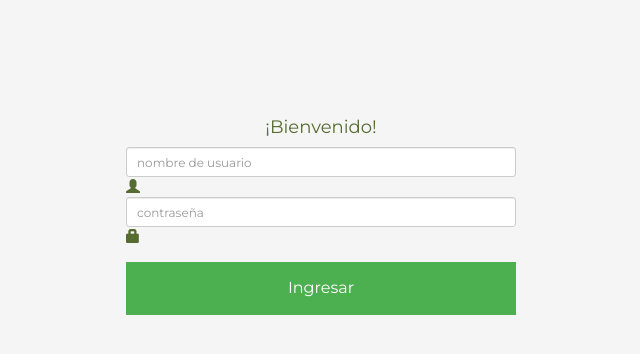
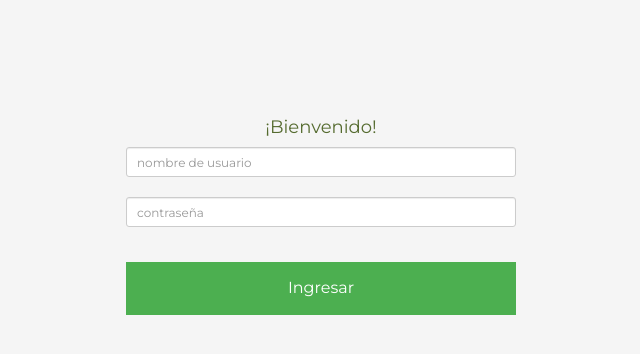
Before and after one commit to Volderpayoda/legal-back, a website: page public/index.html at #!/login in a window 1280 px wide. Shown: the full height of the page, 319-959 px from the left. Drawn offline with nearby package versions, Linux system fonts and the light colour scheme; no server answers.

Commit message:
sin candado

```diff
--- a/public/templates/login.html
+++ b/public/templates/login.html
@@ -8,10 +8,8 @@
       <div class="alert alert-danger" ng-show="error">{{ errorMessage }}</div>
       <form class="form" ng-submit="login()">
         <input type="text" class="form-control input-sm chat-input" name="username" ng-model="loginForm.username" placeholder="nombre de usuario" size="30" required>
-        <span class="glyphicon glyphicon-user"></span>
         </br>
         <input type="password" class="form-control input-sm chat-input" name="password" ng-model="loginForm.password" placeholder="contraseña" size="30" required>
-        <span class="glyphicon glyphicon-lock"></span>
         </br>
         <div class="group-btn" align="center">
           <button type="submit" class="botonEnviar" ng-disabled="disabled">Ingresar</button>
```
